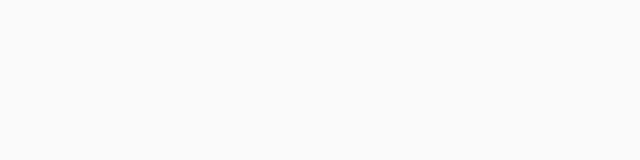
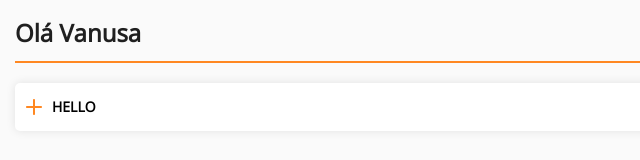
Before and after one commit to rafag0n/Appetit-client, a React app: page /home in a window 1280 px wide. Shown: the whole page, without its empty margins (0-640 px from the left). Built offline with nearby package versions, Linux system fonts and the light colour scheme.

Commit message:
added add button and top text components

```diff
--- a/src/components/Button/index.js
+++ b/src/components/Button/index.js
@@ -1,5 +1,6 @@
 import React, {Component} from 'react'
 import PropTypes from 'prop-types';
+import Add from '../../public/icons/add.svg'
 import './style.scss'
 
 
@@ -14,15 +15,24 @@ class Button extends Component {
         if (this.props.enabled) this.props.onClick(event)
     }
 
+    commonButton = () => {
+        let enabled = (this.props.enabled) ? '' : 'button-disabled'
+        let className = `button-${this.props.type} ${enabled}`
+        return (<button className={className} onClick={this.onClick}>{this.props.text}</button>)
+    }
+
+
+    addButton = () => {
+        return (<button className='button-add'>
+            <img src={Add} className='button-add--icon'/>
+            <div className='button-add--text'>{this.props.text}</div>
+        </button>)
+    }
+
     render(){
 
-        let enabled = (this.props.enabled) ? '' : 'button-disabled'
-        let className = `button-${this.props.type} ${enabled}`
-
-
-        return (
-            <button className={className} onClick={this.onClick}>{this.props.text}</button>
-        )
+        let button = (this.props.type == 'add') ? this.addButton() : this.commonButton()
+        return button
     }
 
 
@@ -35,7 +45,7 @@ Button.defaultProps = {
 }
 
 Button.propTypes = {
-    type: PropTypes.oneOf(['primary','secondary','ghost'])
+    type: PropTypes.oneOf(['primary','secondary','ghost','add'])
 }
 
 
--- a/src/components/Button/style.scss
+++ b/src/components/Button/style.scss
@@ -17,6 +17,23 @@
     font-weight: bold;
 }
 
+.button-add {
+    border-radius: 5px;
+    box-shadow: 0px 0px 10px rgba(0,0,0,0.1);
+    height: 48px;
+    background-color: #FFFFFF;
+    display: flex;
+    align-items: center;
+}
+
+.button-add--icon {
+    height: 16px;
+    width: 16px;
+    margin-left: 5px;
+    margin-right: 10px;
+}
+
+
 .button-disabled {
     opacity: 0.5
 }
--- /dev/null
+++ b/src/components/topText/index.js
@@ -0,0 +1,14 @@
+import React, {Component} from 'react'
+import './style.scss'
+
+function TopText(props) {
+
+    return (<div className='top-text'>
+        <h3>{props.value}</h3>
+        <div className='separator-line'/>
+    </div>)
+
+
+}
+
+export default TopText
--- /dev/null
+++ b/src/components/topText/style.scss
@@ -0,0 +1,5 @@
+.separator-line {
+    height: 2px;
+    margin-top: 10px;
+    background-color: #FF8822
+}
--- a/src/main.scss
+++ b/src/main.scss
@@ -12,6 +12,14 @@ h3 {
     font-size: 24px;
     line-height: 36px;
     color: rgba(0,0,0,0.87)
+}
+
+h3 {
+    padding: 0px;
+    margin: 0px;
+    font-family: 'Open Sans';
+    font-size: 24px;
+    color: rgba(0,0,0,0.88);
 }
 
 p {
--- a/src/pages/home/index.js
+++ b/src/pages/home/index.js
@@ -1,9 +1,14 @@
 import React, {Component} from 'react'
-
+import TopText from '../../components/topText/'
+import Button from '../../components/button/'
+import './style.scss'
 
 class Home extends Component {
     render(){
-        return <div></div>
+        return <div id='home'>
+            <TopText value='Olá Vanusa'/>
+            <Button text='Hello' type='add'/>
+        </div>
     }
 }
 
--- /dev/null
+++ b/src/pages/home/style.scss
@@ -0,0 +1,9 @@
+#home {
+    padding: 15px;
+    display: flex;
+    flex-direction: column;
+}
+
+#home .button-add {
+    margin-top: 20px;
+}
--- a/src/pages/login/index.js
+++ b/src/pages/login/index.js
@@ -1,7 +1,7 @@
 import React, {Component} from 'react'
 import logo from '../../public/icons/logo.svg'
-import TextInput from '../../components/TextInput'
-import Button from '../../components/Button'
+import TextInput from '../../components/textInput'
+import Button from '../../components/button'
 import './style.scss'
 
 
--- a/src/router.js
+++ b/src/router.js
@@ -16,15 +16,15 @@ class PageRouter extends Component {
         return (
             <Router>
             <Switch>
-                <Route path="/customer/:id"><CustomerOrders/></Route>
-                <Route path="/order/new/product"><SelectProduct/></Route>
-                <Route path="/order/new/product/:id/"><ProductDetail/></Route>
-                <Route path="/order/new/customers"><SelectCustomers/></Route>
-                <Route path="/order/new/payment"><PaymentStatus/></Route>
-                <Route path="/order/new/success"><OrderSuccess/></Route>
-                <Route path="/home"><Home/></Route>
-                <Route path="/"><Login/></Route>
-                <Route path="*"><NotFound404/></Route>
+                <Route exact path="/customer/:id"><CustomerOrders/></Route>
+                <Route exact path="/order/new/product"><SelectProduct/></Route>
+                <Route exact path="/order/new/product/:id/"><ProductDetail/></Route>
+                <Route exact path="/order/new/customers"><SelectCustomers/></Route>
+                <Route exact path="/order/new/payment"><PaymentStatus/></Route>
+                <Route exact path="/order/new/success"><OrderSuccess/></Route>
+                <Route exact path="/home"><Home/></Route>
+                <Route exact path="/"><Login/></Route>
+                <Route exact path="*"><NotFound404/></Route>
             </Switch>
             </Router>
         )
--- a/webpack.config.js
+++ b/webpack.config.js
@@ -4,6 +4,7 @@ const htmlWebpackPlugin = require('html-webpack-plugin')
 module.exports = {
     entry: ['babel-polyfill', './src/index.js'],
     devServer: {
+        historyApiFallback: true,
         stats: {
             children: false,
             maxModules: 0
```
Also changed, not shown: src/public/icons/add.svg (added).
